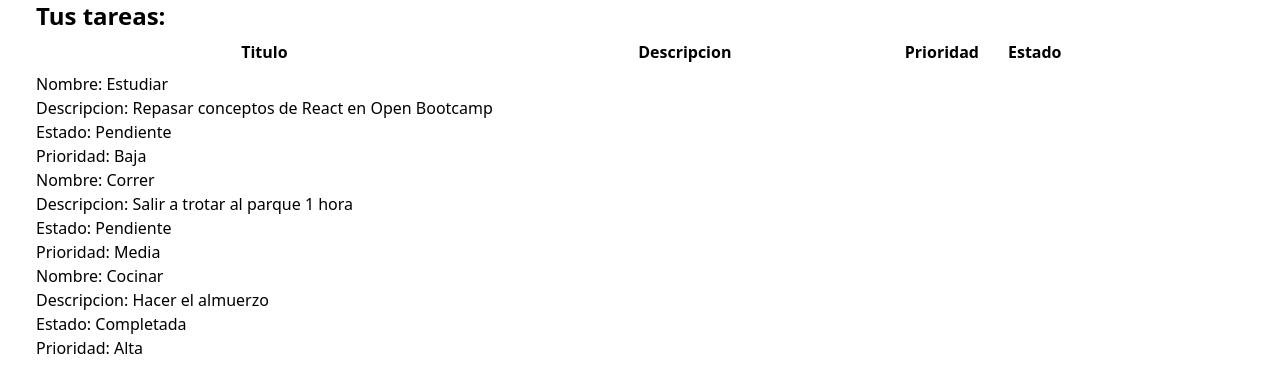
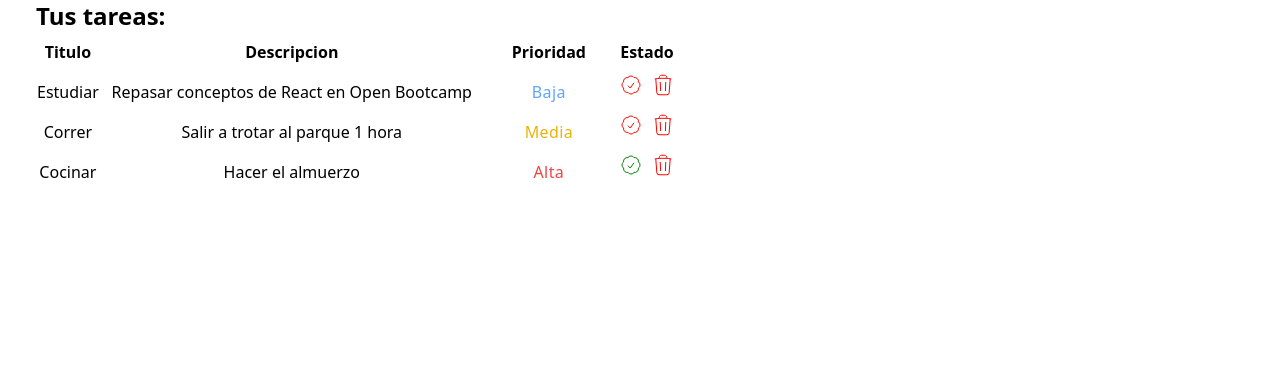
Before and after one commit to fmolinadev/frontend-op, a React (Create React App) app: page / in a window 1280 px wide. Shown: the top 392 px of the page. Built offline with nearby package versions, Linux system fonts and the light colour scheme.

Commit message:
feat(task): cree la tabla de tareas e incorpore primeros eslitos e iconos

```diff
--- a/src/components/pure/task.jsx
+++ b/src/components/pure/task.jsx
@@ -2,7 +2,7 @@ import PropTypes from 'prop-types'
 import { useEffect } from 'react';
 import { Task } from '../../models/task.class'
 
-const TaskComponent = ({ task }) => {
+const TaskComponent = ({ task, complete }) => {
 
     useEffect(() => {
         console.log(`Creando tarea.`)
@@ -11,18 +11,64 @@ const TaskComponent = ({ task }) => {
         };
     }, [task]);
 
+    const taskStatusIcon = () => {
+        if (task.complete === true) {
+            return <svg xmlns="http://www.w3.org/2000/svg" fill="none" viewBox="0 0 24 24" stroke="currentColor" class="w-6 h-6" color='green'>
+                <path d="M9 12.75L11.25 15 15 9.75M21 12c0 1.268-.63 2.39-1.593 3.068a3.745 3.745 0 01-1.043 3.296 3.745 3.745 0 01-3.296 1.043A3.745 3.745 0 0112 21c-1.268 0-2.39-.63-3.068-1.593a3.746 3.746 0 01-3.296-1.043 3.745 3.745 0 01-1.043-3.296A3.745 3.745 0 013 12c0-1.268.63-2.39 1.593-3.068a3.745 3.745 0 011.043-3.296 3.746 3.746 0 013.296-1.043A3.746 3.746 0 0112 3c1.268 0 2.39.63 3.068 1.593a3.746 3.746 0 013.296 1.043 3.746 3.746 0 011.043 3.296A3.745 3.745 0 0121 12z" />
+            </svg>
+        } else {
+            return <svg xmlns="http://www.w3.org/2000/svg" fill="none" viewBox="0 0 24 24" stroke="currentColor" class="w-6 h-6" color='red'>
+                <path d="M9 12.75L11.25 15 15 9.75M21 12c0 1.268-.63 2.39-1.593 3.068a3.745 3.745 0 01-1.043 3.296 3.745 3.745 0 01-3.296 1.043A3.745 3.745 0 0112 21c-1.268 0-2.39-.63-3.068-1.593a3.746 3.746 0 01-3.296-1.043 3.745 3.745 0 01-1.043-3.296A3.745 3.745 0 013 12c0-1.268.63-2.39 1.593-3.068a3.745 3.745 0 011.043-3.296 3.746 3.746 0 013.296-1.043A3.746 3.746 0 0112 3c1.268 0 2.39.63 3.068 1.593a3.746 3.746 0 013.296 1.043 3.746 3.746 0 011.043 3.296A3.745 3.745 0 0121 12z" />
+            </svg>
+        }
+    }
+
+    const taskLevelBadge = () => {
+        switch (task.priority) {
+            case "Baja":
+                return <span class="text-blue-400">{task.priority}</span>
+            case "Media":
+                return <span class="text-yellow-500">{task.priority}</span>
+            case "Alta":
+                return <span class="text-red-500">{task.priority}</span>
+            default:
+                break;
+        }
+    }
+
     return (
-        <div>
-            <h2>Nombre: {task.name}</h2>
-            <h4>Descripcion: {task.description}</h4>
-            <h5>Estado: {task.complete ? "Completada" : "Pendiente"}</h5>
-            <h5>Prioridad: {task.priority}</h5>
-        </div>
+        <tr class="text-center justify-center items-center">
+            <td class="h-10">
+                <span >{task.name}</span>
+            </td>
+            <td class="h-10">
+                <span>
+                    {task.description}
+                </span>
+            </td>
+            <td class="h-10">
+                <span class="font-medium tracking-wide w-80">
+                    {taskLevelBadge()}
+                </span>
+            </td>
+            <td class="h-10 flex">
+                <span class="px-1">
+                    {taskStatusIcon()}
+                </span>
+                <span class="px-1">
+                    <svg xmlns="http://www.w3.org/2000/svg" fill="none" viewBox="0 0 24 24" stroke="currentColor" class="w-6 h-6" color='red'>
+                        <path d="M14.74 9l-.346 9m-4.788 0L9.26 9m9.968-3.21c.342.052.682.107 1.022.166m-1.022-.165L18.16 19.673a2.25 2.25 0 01-2.244 2.077H8.084a2.25 2.25 0 01-2.244-2.077L4.772 5.79m14.456 0a48.108 48.108 0 00-3.478-.397m-12 .562c.34-.059.68-.114 1.022-.165m0 0a48.11 48.11 0 013.478-.397m7.5 0v-.916c0-1.18-.91-2.164-2.09-2.201a51.964 51.964 0 00-3.32 0c-1.18.037-2.09 1.022-2.09 2.201v.916m7.5 0a48.667 48.667 0 00-7.5 0" />
+                    </svg>
+                </span>
+            </td>
+
+        </tr>
     )
 }
 
 TaskComponent.propTypes = {
-    task: PropTypes.instanceOf(Task)
+    task: PropTypes.instanceOf(Task).isRequired,
+    complete: PropTypes.func.isRequired
 }
 
 export default TaskComponent
```
